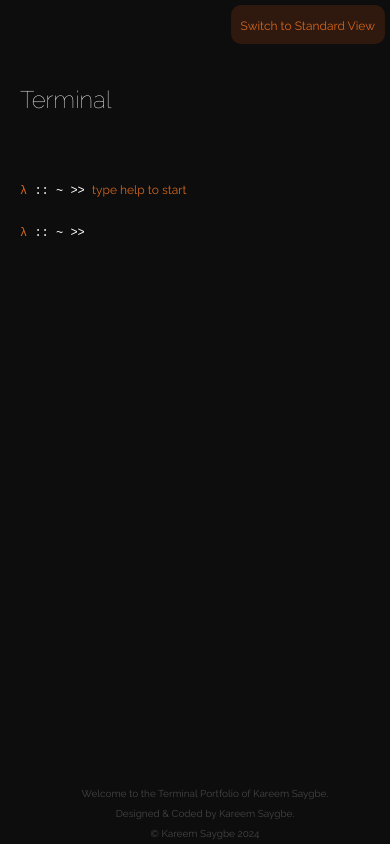
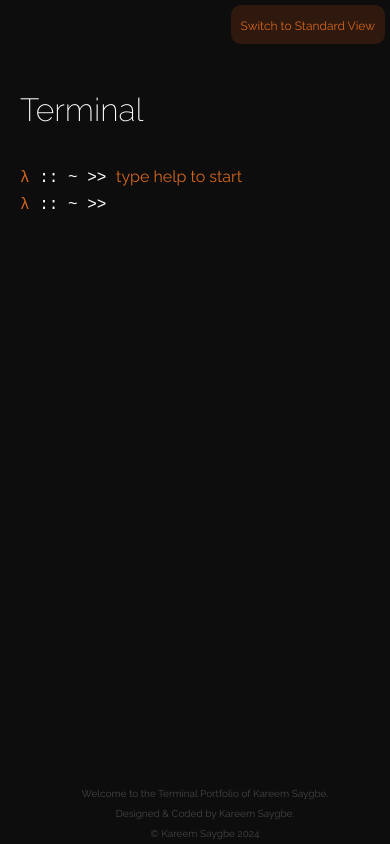
Before and after one commit to vintvgx/Portfolio, a React (Create React App) app: page / in a window 390 px wide. Built offline with nearby package versions, Linux system fonts and the light colour scheme.

Commit message:
Fixed resizing issues + improved Terminal project card display

```diff
--- a/src/views/Terminal/Terminal.css
+++ b/src/views/Terminal/Terminal.css
@@ -80,23 +80,32 @@
   .input-line {
     width: 100%;
     display: flex;
-    align-items: center;
     text-align: left;
     align-self: center;
     justify-self: center;
     font-family: 'Courier New', Courier, monospace;
+    margin-top: 5px;
+  }
+
+  .terminal-input {
+    background: none;
+    border: none;
+    font-size: 14px;
+    color: #D5661C;
+    outline: none;
+    text-align: left;
+    width: 100%;
+    font-family: 'Raleway', sans-serif, monospace;
 
   }
 
 
-
   .command-prompt {
     font-size: 14px;
-    width: 100px;
+    width: 92px;
     align-self: center;
     align-items: center;
     font-family: 'Courier New', Courier, monospace;
-
   }
 
   .command {
@@ -122,19 +131,17 @@
     text-align: left;
   }
 
+  .output p {
+    margin-top: 1.5px;
+    margin-bottom: 1.5px;
+  }
+
   .output-text {
     font-size: 14px;
     color: #fff;
   }
 
-  .terminal-input {
-    background: none;
-    border: none;
-    font-size: 14px;
-    color: #D5661C;
-    outline: none;
-    /* width: calc(100% - 30px);  */
-  }
+
 
   footer {
     font-size: 12px;
@@ -179,6 +186,10 @@
       width: 100%; /* Full width on small screens */
     }
 
+    .command-prompt {
+        width: 120px;
+    }
+
     .switch-view-button {
         position: absolute;
       top: 5px;
@@ -191,20 +202,20 @@
     }
 
     .terminal-header {
-      font-size: 1.5rem; /* Smaller header for mobile */
+      font-size: 2rem; /* Smaller header for mobile */
       position: relative;
     bottom: 25px;
-    font-weight: 100;
+    font-weight: 200;
     height: 20px;
     }
 
 
     .input-line, .command-prompt, .command, .output-text {
-      font-size: 12px; /* Smaller font size for mobile */
+      font-size: 16px; /* Smaller font size for mobile */
     }
 
     .terminal-input {
-      /* Adjust input size as needed */
+        font-size: 16px;
     }
 
     .terminal-footer {
```
